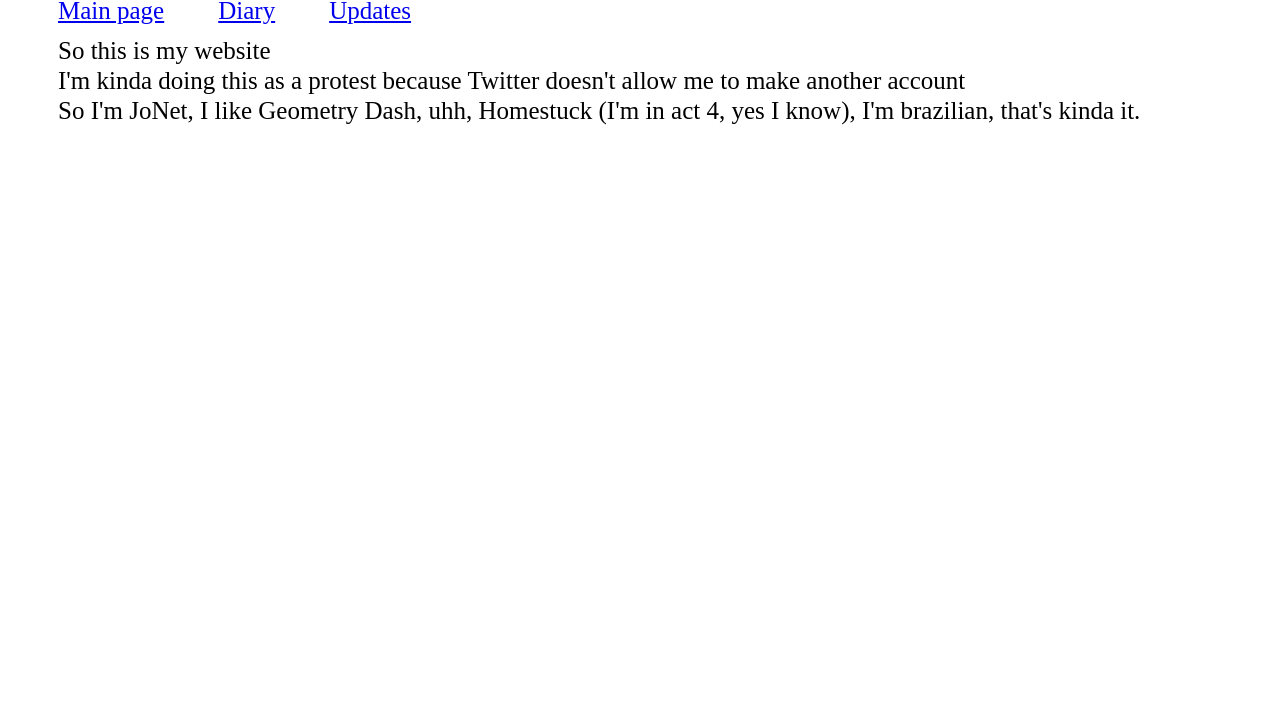
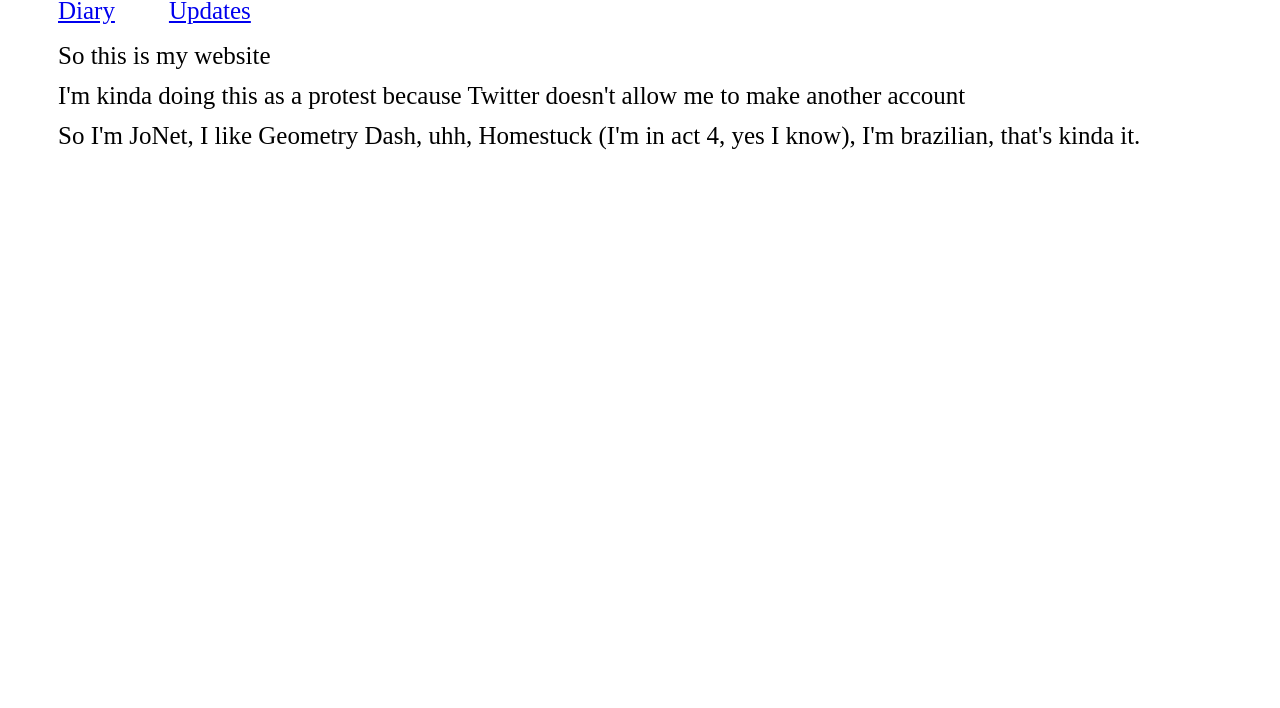
Before and after one commit to jonet222/jonet222.github.io, a plain HTML site: page index.html in a window 1280 px wide. Shown: the part 92-800 px from the top of the page. Drawn offline with Linux system fonts and the light colour scheme.

Commit message:
Update index.html

```diff
--- a/index.html
+++ b/index.html
@@ -5,7 +5,7 @@
 			p {
 				font-size: 25px;
 				margin-left: 50px;
-				line-height: 5px;
+				line-height: 15px;
 			}
 			h1 {
 				font-size: 50px;
@@ -20,14 +20,14 @@
 			h2 {
 				font-size: 35px;
 				margin-left: 35px;
-				line-height: 5px;
+				line-height: 15px;
 			}
 		</style>
 		<title>JoNet</title>
 	</head>
 	<body>
 		<h1>Uhhhh hi</h1>
-		<a href="index.html">Main page</a> <a href="diary.html">Diary</a> <a href="updates.html">Updates</a> <br>
+		<a href="diary.html">Diary</a> <a href="updates.html">Updates</a> <br>
 		<p>So this is my website</p>
 		<p>I'm kinda doing this as a protest because Twitter doesn't allow me to make another account</p>
 		<p>So I'm JoNet, I like Geometry Dash, uhh, Homestuck (I'm in act 4, yes I know), I'm brazilian, that's kinda it.</p>
```
